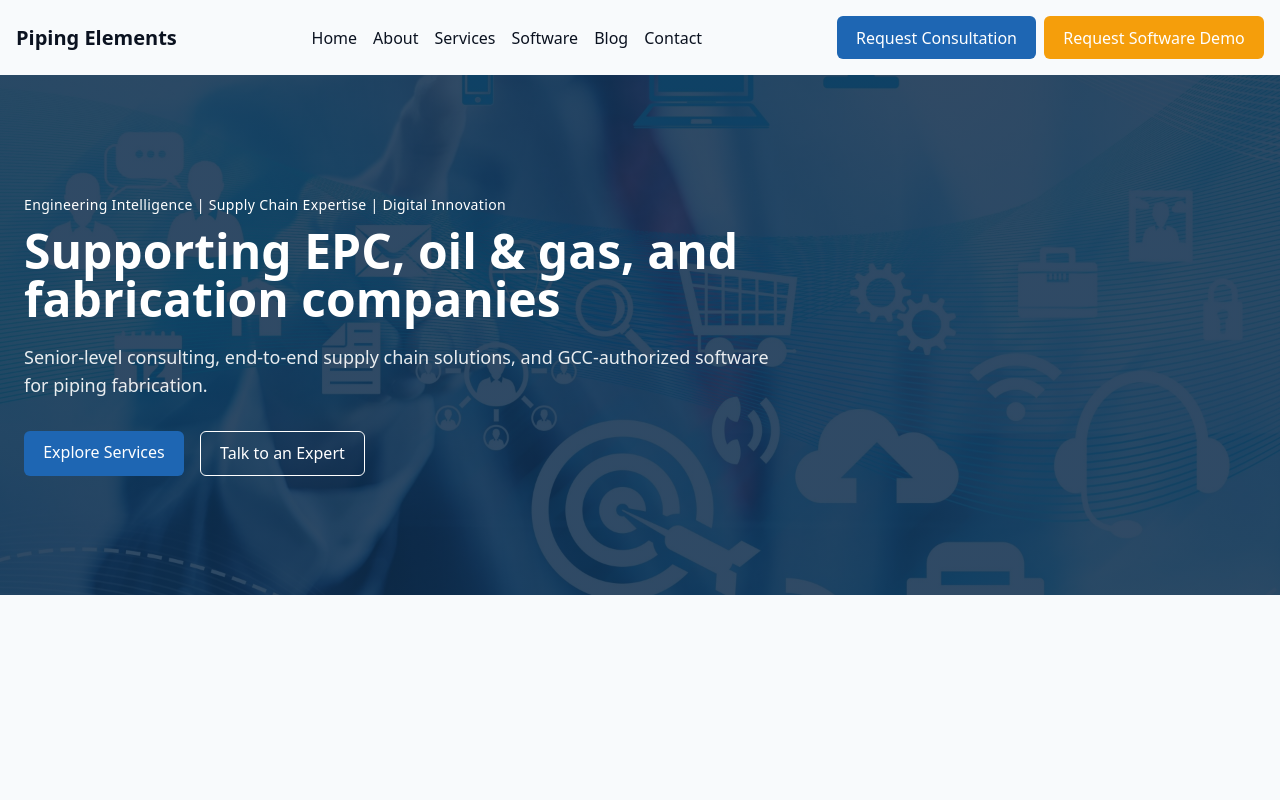
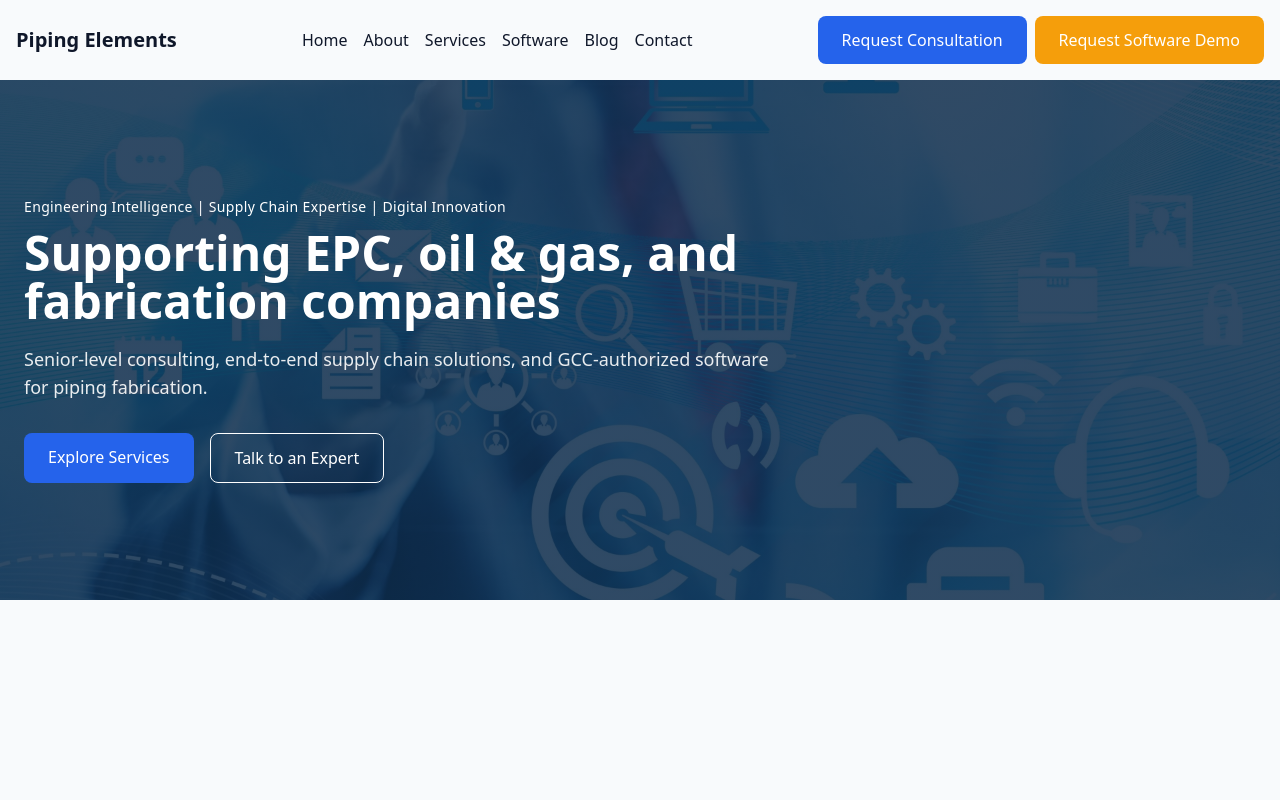
Before and after one commit to Muhammadshajid/piping-elements-website, a Next.js app: page / in a window 1280 px wide. Shown: the top 800 px of the page. Built offline with nearby package versions, Linux system fonts and the light colour scheme.

Commit message:
Update globals.css

```diff
--- a/app/globals.css
+++ b/app/globals.css
@@ -3,40 +3,37 @@
 @tailwind utilities;
 
 :root {
-  --pe-blue-dark: #0b2a4a;
-  --pe-blue: #0f4c81;
-  --pe-blue-light: #1e66b3;
-  --pe-accent: #f59e0b;
-  --pe-bg: #f8fafc;
-  --pe-card: #ffffff;
-  --pe-text: #0b1220;
+  --primary: #0b3c78;
+  --primary-dark: #082f5c;
+  --accent: #2563eb;
+  --bg: #f8fafc;
+  --card: #ffffff;
+  --text: #0f172a;
 }
 
 body {
-  background: var(--pe-bg);
-  color: var(--pe-text);
+  background: var(--bg);
+  color: var(--text);
 }
 
-/* Buttons */
 .btn-primary {
-  background: var(--pe-blue-light);
+  padding: 12px 24px;
+  border-radius: 8px;
+  background: var(--accent);
   color: white;
-  padding: 0.6rem 1.2rem;
-  border-radius: 0.375rem;
   font-weight: 500;
 }
 
 .btn-outline {
+  padding: 12px 24px;
+  border-radius: 8px;
   border: 1px solid white;
   color: white;
-  padding: 0.6rem 1.2rem;
-  border-radius: 0.375rem;
 }
 
-/* Cards */
 .card {
-  background: var(--pe-card);
-  border-radius: 0.75rem;
-  box-shadow: 0 8px 24px rgba(2, 6, 23, 0.08);
-  padding: 1.5rem;
+  background: white;
+  border-radius: 16px;
+  padding: 24px;
+  box-shadow: 0 10px 25px rgba(0,0,0,0.05);
 }
```
